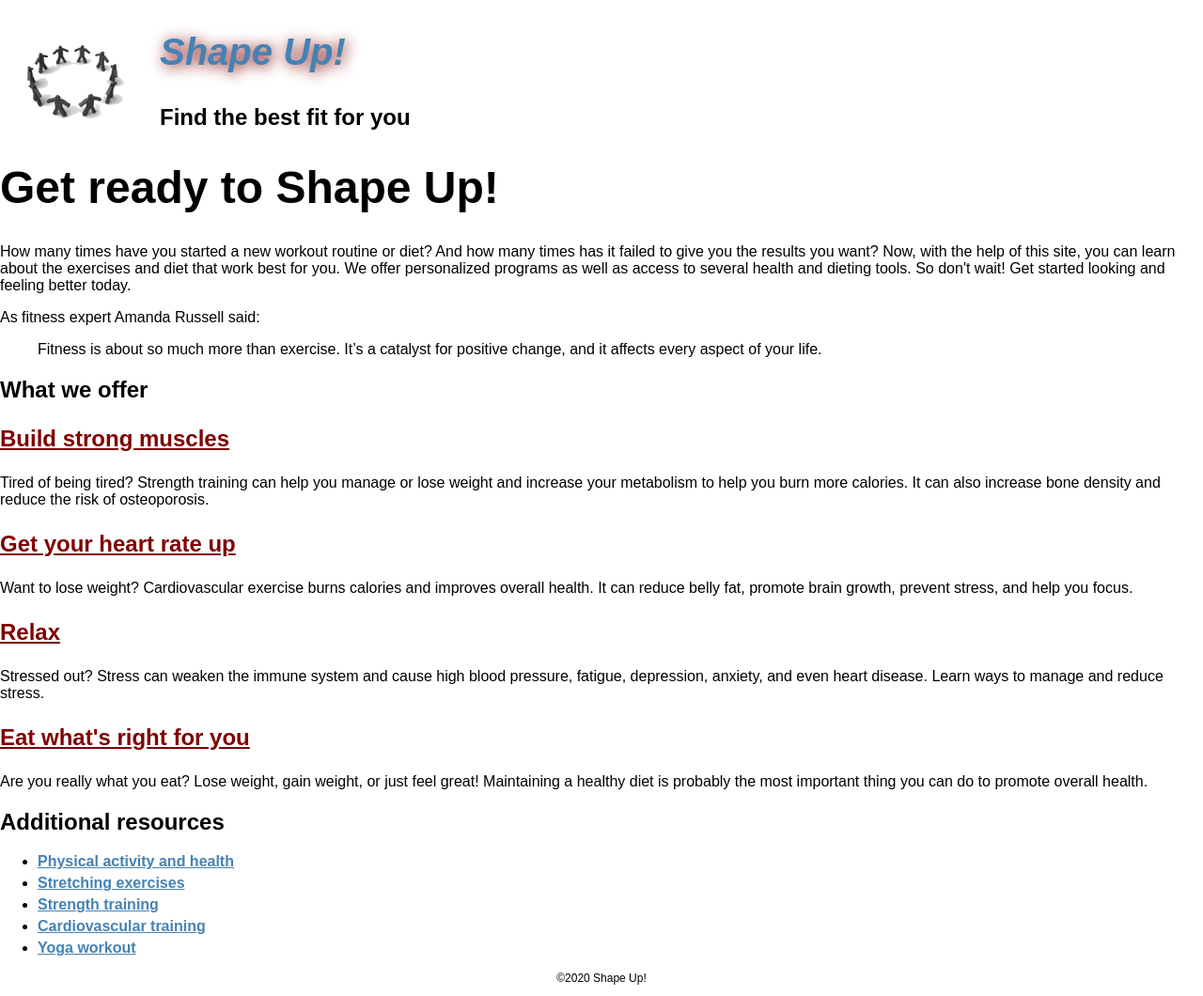
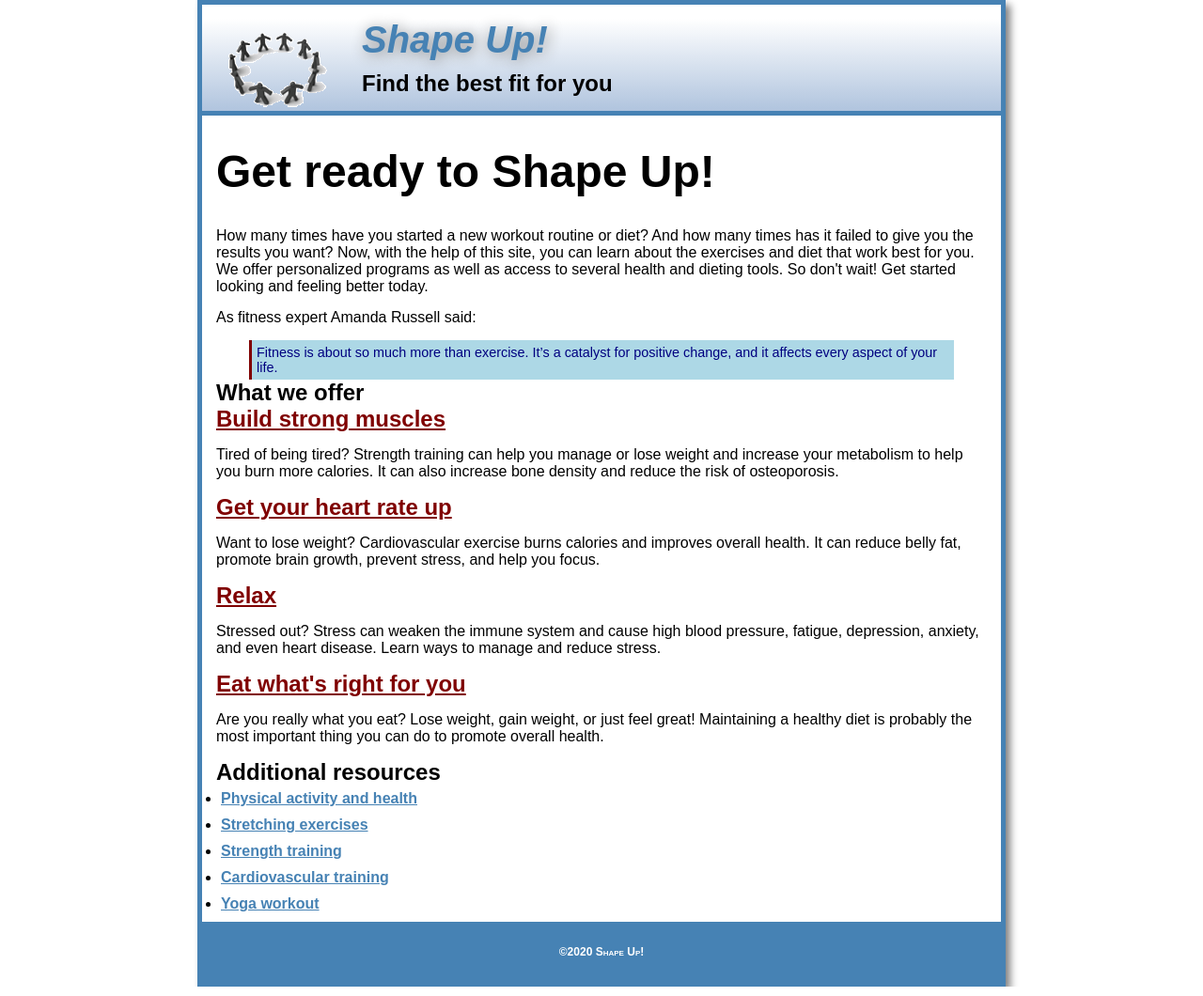
Before and after one commit to jisrael88/shapeup, a plain HTML site: page index.html in a window 1280 px wide. Shown: the whole page at 94% size. Drawn offline with Linux system fonts and the light colour scheme.

Commit message:
Add files via upload

```diff
--- a/styles/main.css
+++ b/styles/main.css
@@ -1,22 +1,58 @@
+* {
+  margin: 0;
+  padding: 0;
+}
 body {
     font-family: Arial, Helvetica, sans-serif;
     font-size: 100%;
+    width: 100%;
+    max-width: 850px;
+    margin: 0 auto;
+    border: 5px solid steelblue;
+    box-shadow: 5px 5px 8px grey;
 }
 h1{
   font-size: 300%;
+  margin-left: 15px;
+}
+header {
+  border-bottom: 5px solid steelblue;
+  background-image: linear-gradient(white, lightsteelblue);
 }
 header h2 {
     font-size: 250%;
     color: steelblue;
     font-style: italic;
-    text-shadow: 2px 2px 15px maroon;
+    text-shadow: 2px 2px 15px #888888;
+    margin-top: 15px;
 }
 header h3 {
     font-size: 150%;
+    margin-top: 10px;
+    margin-bottom: 15px;
 }
 section h2, section h3, aside h2{
   font-size: 150%;
 }
+section p {
+  margin: 15px;
+}
+section blockquote {
+  margin-left: 50px;
+  margin-right: 50px;
+  font-size: 90%;
+  color: navy;
+  border-left: 3px solid maroon;
+  padding: 5px;
+  background-color: lightblue;
+}
+section h2, section h3 {
+  margin-left: 15px;
+}
+aside h2 {
+  margin-left: 15px;
+}
+
 header img{
   float: left;
   margin-left: 10px;
@@ -65,9 +101,19 @@ aside a {
 
 li {
   margin-top: 5px;
+  margin-left: 20px;
+  margin-bottom: 10px;
+}
+
+footer {
+  background-color: steelblue;
 }
 
 footer p {
   font-size: 75%;
   text-align: center;
+  color: white;
+  padding: 25px;
+  font-weight: bold;
+  font-variant: small-caps;
 }
```
